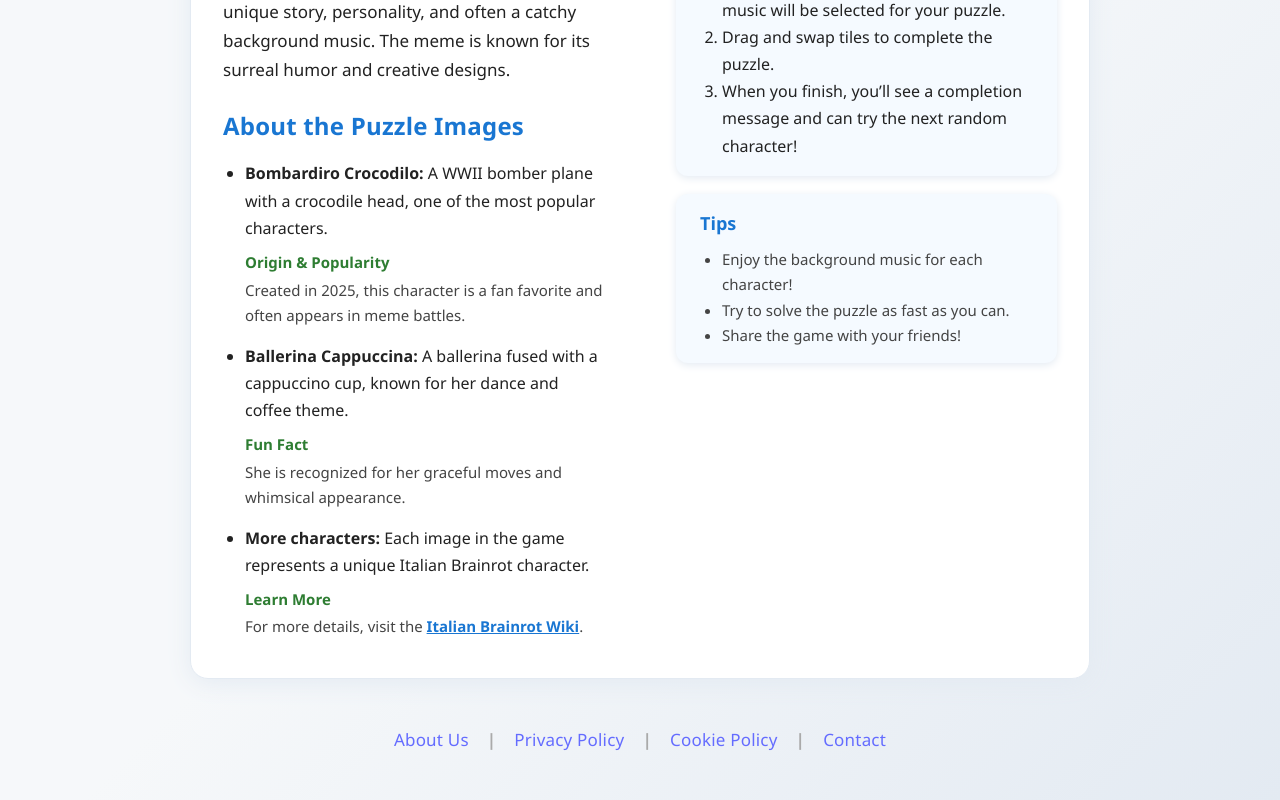
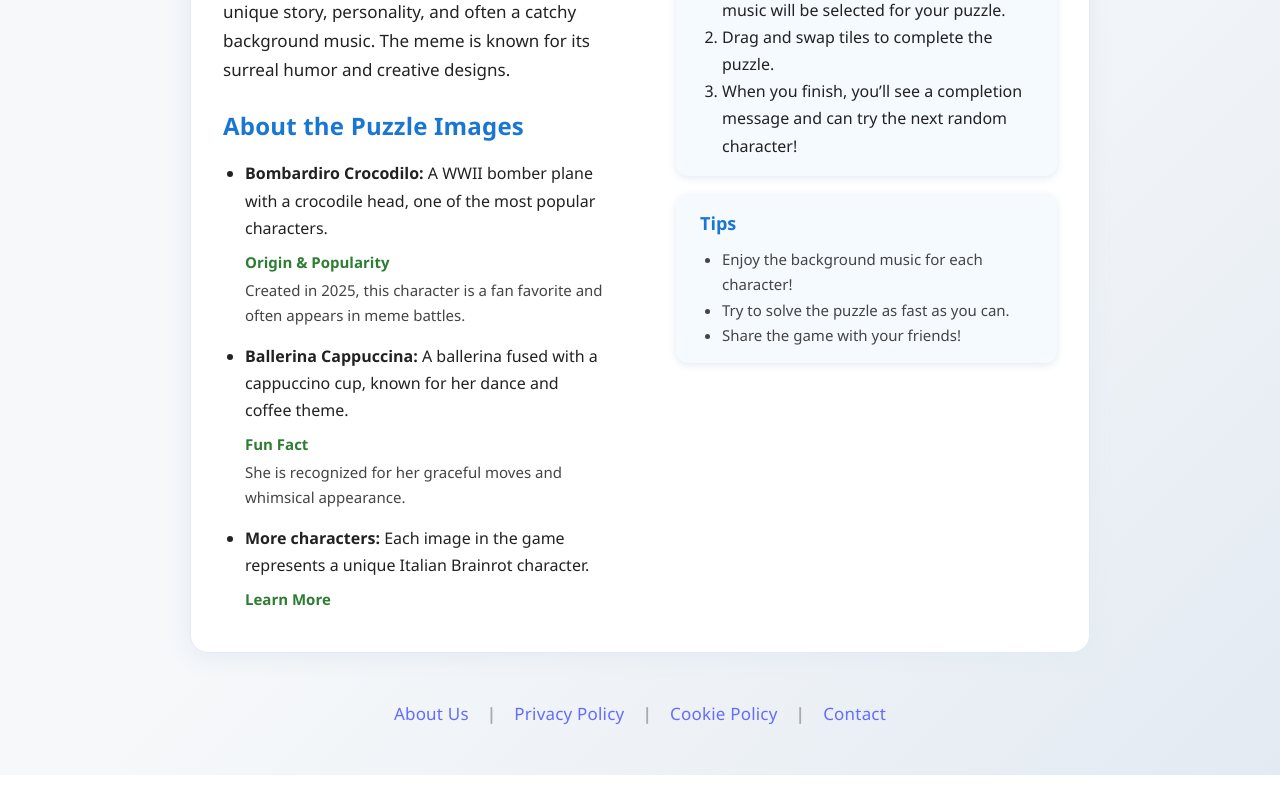
Before and after one commit to Jacky-Chen-Pro/brainrot-puzzle, a React (Vite) app: page / in a window 1280 px wide. Shown: the part 917-1717 px from the top of the page. After the commit the page ends 1692 px from the top, so only its background shows below. Built offline with nearby package versions, Linux system fonts and the light colour scheme.

Commit message:
feat: 代码优化和功能调整

```diff
--- a/src/App.tsx
+++ b/src/App.tsx
@@ -91,7 +91,6 @@ function App() {
                     <li>
                       <b style={{ fontWeight: 700 }}>More characters:</b> Each image in the game represents a unique Italian Brainrot character.
                       <div style={{ color: '#2e7d32', fontWeight: 700, fontSize: 15, margin: '8px 0 2px 0' }}>Learn More</div>
-                      <div style={{ margin: 0, color: '#444', fontSize: 15 }}>For more details, visit the <a href="https://italianbrainrot.miraheze.org/wiki/Main_Page" target="_blank" rel="noopener noreferrer" style={{ color: '#1976d2', textDecoration: 'underline', fontWeight: 600 }}>Italian Brainrot Wiki</a>.</div>
                     </li>
                   </ul>
                 </div>
```
